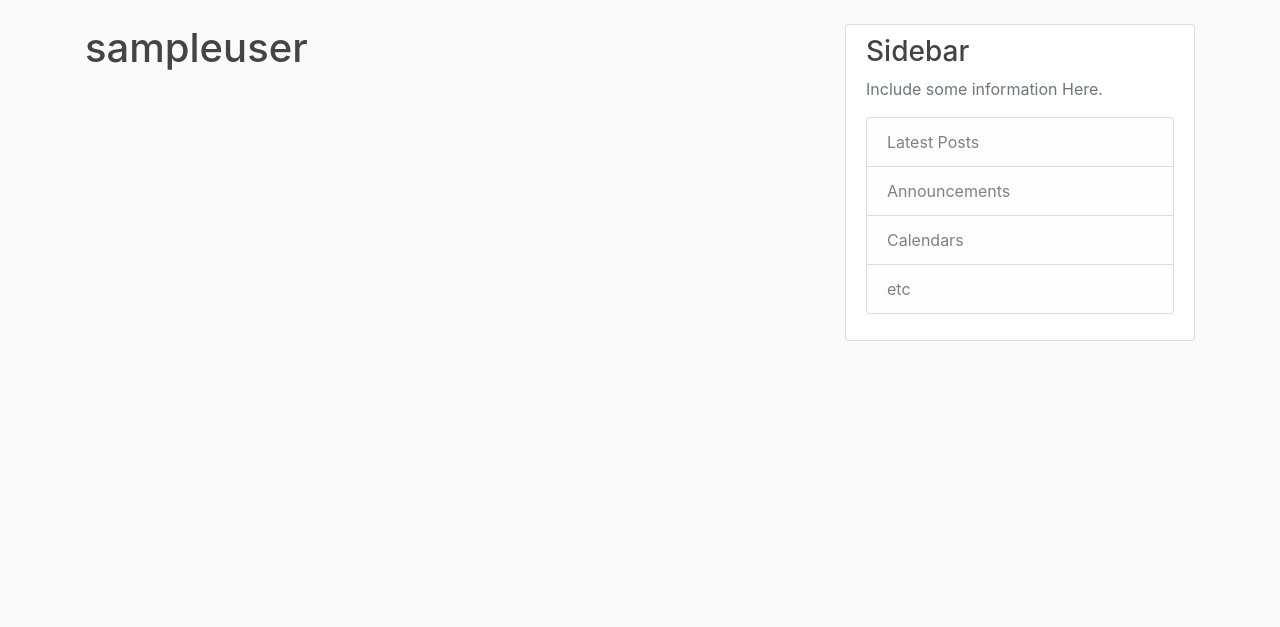
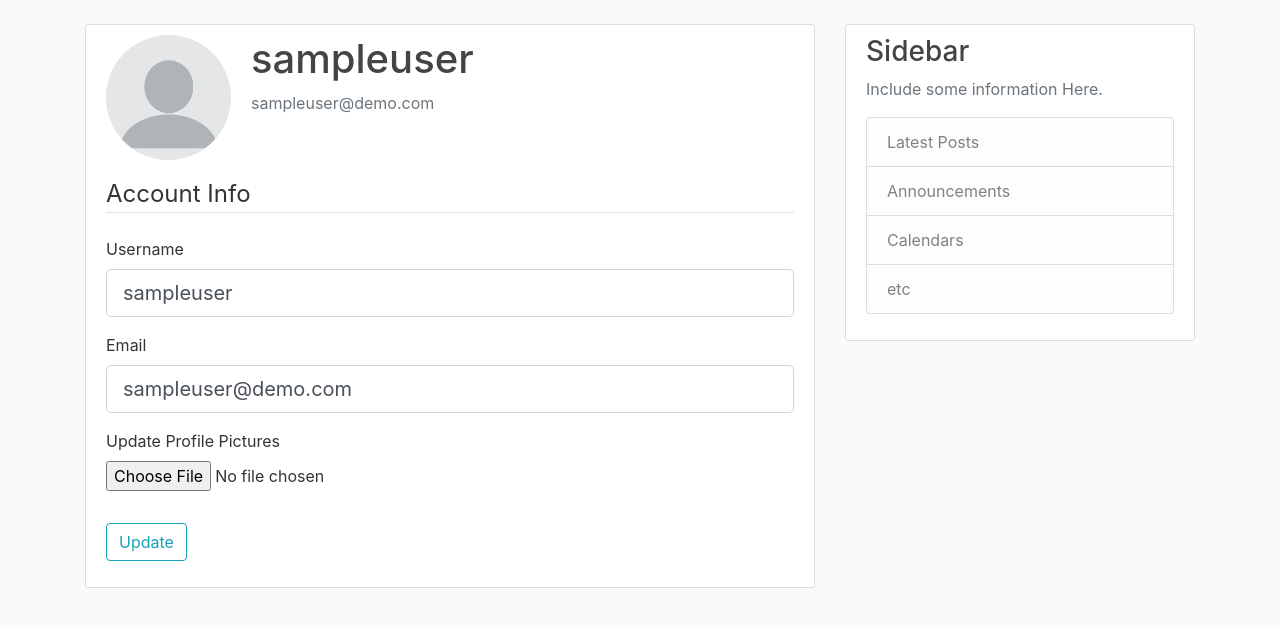
Before and after one commit to dimtirie13/flask_blog_api, a Flask app: page /account in a window 1280 px wide. Shown: the part 56-683 px from the top of the page. Run offline with Flask 2, Linux system fonts and the light colour scheme; a user stored in the database is signed in; some libraries are stand-ins or nearby versions.

Commit message:
working on update user info form

```diff
--- a/flaskblog/forms.py
+++ b/flaskblog/forms.py
@@ -1,4 +1,7 @@
 from flask_wtf import FlaskForm
+# to allow users to import images
+from flask_wtf.file import FileField, FileAllowed
+from flask_login import current_user
 from wtforms import StringField, PasswordField, SubmitField, BooleanField
 from wtforms.validators import DataRequired, Length, Email, EqualTo, ValidationError
 from flaskblog.models import User
@@ -18,7 +21,7 @@ class RegistrationForm(FlaskForm):
             raise ValidationError('That username already exists. Please choose another one')
     # RegistrationForm email validation
     def validate_email(self, email):
-        # database query to find user
+        # database query to find email
         user = User.query.filter_by(email=email.data).first()
         if user:
             raise ValidationError('That email already exists. Please choose another one')
@@ -31,3 +34,23 @@ class LoginForm(FlaskForm):
     # a secure cookie
     remember = BooleanField('Remember Me')
     submit = SubmitField('Log in')
+
+
+class UpdateAccountForm(FlaskForm):
+    username = StringField('Username', validators=[DataRequired(), Length(min=2, max=20)])
+    email = StringField('Email', validators=[DataRequired(), Email()])
+    picture = FileField('Update Profile Pictures', validators=[FileAllowed(['jpg', 'png'])])
+    submit = SubmitField('Update')
+
+    def validate_username(self, username):
+        if username.data != current_user.username:
+            user = User.query.filter_by(username=username.data).first()
+            if user:
+                raise ValidationError('That username already exists. Please choose another one')
+
+    def validate_email(self, email):
+        if email.data != current_user.email:
+        # database query to find email
+            user = User.query.filter_by(email=email.data).first()
+            if user:
+                raise ValidationError('That email already exists. Please choose another one')
--- a/flaskblog/routes.py
+++ b/flaskblog/routes.py
@@ -1,6 +1,6 @@
 from flask import render_template, url_for, flash, redirect, request
 from flaskblog import app, db, bcrypt
-from flaskblog.forms import RegistrationForm, LoginForm
+from flaskblog.forms import RegistrationForm, LoginForm, UpdateAccountForm
 from flaskblog.models import User, Post
 from flask_login import login_user, current_user, logout_user, login_required
 
@@ -74,7 +74,21 @@ def logout():
     logout_user()
     return redirect(url_for('home'))
 
-@app.route('/account')
+
+@app.route('/account', methods=['GET', 'POST'])
 @login_required
 def account():
-    return render_template('account.html', title='Account')
+    form = UpdateAccountForm()
+    if form.validate_on_submit():
+        # will update account info
+        current_user.username = form.username.data
+        current_user.email = form.email.data
+        db.session.commit()
+        flash('Your Account has been Updated!', 'sucess')
+        return redirect(url_for('account'))
+    elif request.method == 'GET':
+        # checks if updated info already belongs to another user
+        form.username.data = current_user.username
+        form.email.data = current_user.email
+    image_file = url_for('static', filename='profile_pics/' + current_user.image_file)
+    return render_template('account.html', title='Account', image_file=image_file, form=form)
--- a/flaskblog/templates/account.html
+++ b/flaskblog/templates/account.html
@@ -1,4 +1,62 @@
 {% extends "layout.html" %}
 {% block content %}
-    <h1>{{ current_user.username }}</h1>
+  <div class="content-section">
+    <div class="media">
+      <!-- user image file upload-->
+    <img class="rounded-circle account-img" src="{{ image_file }}">
+        <div class="media-body">
+      <h2 class="account-heading">{{ current_user.username}}</h2>
+      <p class="text-secondary">{{ current_user.email }}</p>
+    </div>
+  </div>
+    <form action="" method="POST" enctype="multipart/form-data">
+      <!--hidden_tag is adding a CSRF token to protect
+      forms against attacks -->
+      {{ form.hidden_tag() }}
+        <fieldset class="form-group">
+          <legend class="border-bottom mb-4">Account Info</legend>
+          <div class="form-group">
+            {{ form.username.label(class="form-control-label") }}
+              <!-- Error form validation-->
+             {% if form.username.errors %}
+              {{ form.username(class="form-control form-control-lg is-invalid") }}
+                <div class="invalid-feedback">
+                  {% for error in form.username.errors %}
+                    <span>{{ error }}</span>
+                  {% endfor %}
+                </div>
+                {% else %}
+                  {{ form.username(class="form-control form-control-lg") }}
+             {% endif %}
+          </div>
+          <div class="form-group">
+            {{ form.email.label(class="form-control-label") }}
+            <!-- Error form validation-->
+           {% if form.email.errors %}
+            {{ form.email(class="form-control form-control-lg is-invalid") }}
+              <div class="invalid-feedback">
+                {% for error in form.email.errors %}
+                  <span>{{ error }}</span>
+                {% endfor %}
+              </div>
+              {% else %}
+                {{ form.email(class="form-control form-control-lg") }}
+              {% endif %}
+            </div>
+            <!--Account Image Upload -->
+            <div class="form-group">
+              {{ form.picture.label() }}
+              {{ form.picture(class="form-control-file") }}
+              {% if form.picture.errors %}
+                {% for error in form.picture.errors %}
+                  <span class="text-danger">{{ error }}</span></br>
+                {% endfor %}
+              {% endif %}
+              </div>
+            </fieldset>
+                <div class="form-group">
+            {{ form.submit(class="btn btn-outline-info") }}
+        </div>
+      </form>
+</div>
 {% endblock content %}
```
Also changed, not shown: flaskblog/site.db, flaskblog/static/profile_pics/default.jpg (added).
